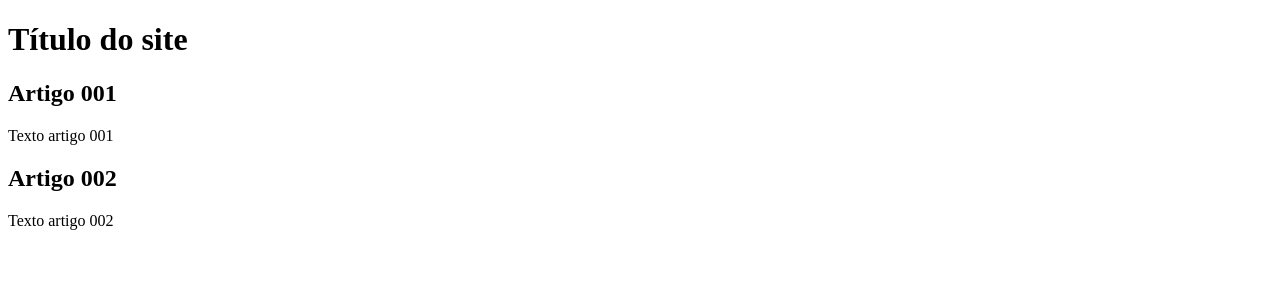
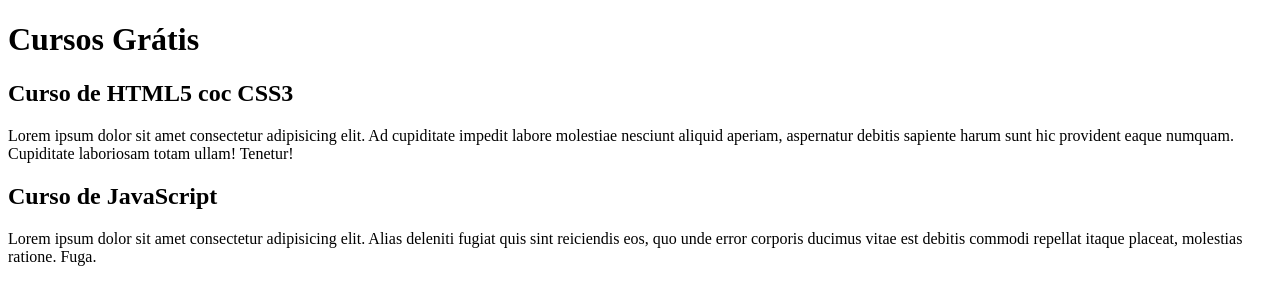
Before and after one commit to TacianasdOliveira/projeto-site, a plain HTML site: page index.html in a window 1280 px wide. Drawn offline with Linux system fonts and the light colour scheme.

Commit message:
Comecei a escrever conteúdo

```diff
--- a/index.html
+++ b/index.html
@@ -8,15 +8,16 @@
 <body>
     <main>
         <header>
-            <h1>Título do site</h1>
+            <h1>Cursos Grátis</h1>
         </header>
         <article>
-            <h2>Artigo 001</h2>
-            <p>Texto artigo 001</p>
+            <h2>Curso de HTML5 coc CSS3</h2>
+            <p>Lorem ipsum dolor sit amet consectetur adipisicing elit. Ad cupiditate impedit labore molestiae nesciunt aliquid aperiam, aspernatur debitis sapiente harum sunt hic provident eaque numquam. Cupiditate laboriosam totam ullam! Tenetur!
+            </p>
         </article>
         <article>
-            <h2>Artigo 002</h2>
-            <p>Texto artigo 002</p>
+            <h2>Curso de JavaScript</h2>
+            <p>Lorem ipsum dolor sit amet consectetur adipisicing elit. Alias deleniti fugiat quis sint reiciendis eos, quo unde error corporis ducimus vitae est debitis commodi repellat itaque placeat, molestias ratione. Fuga.</p>
         </article>
     </main>
 </body>
```
